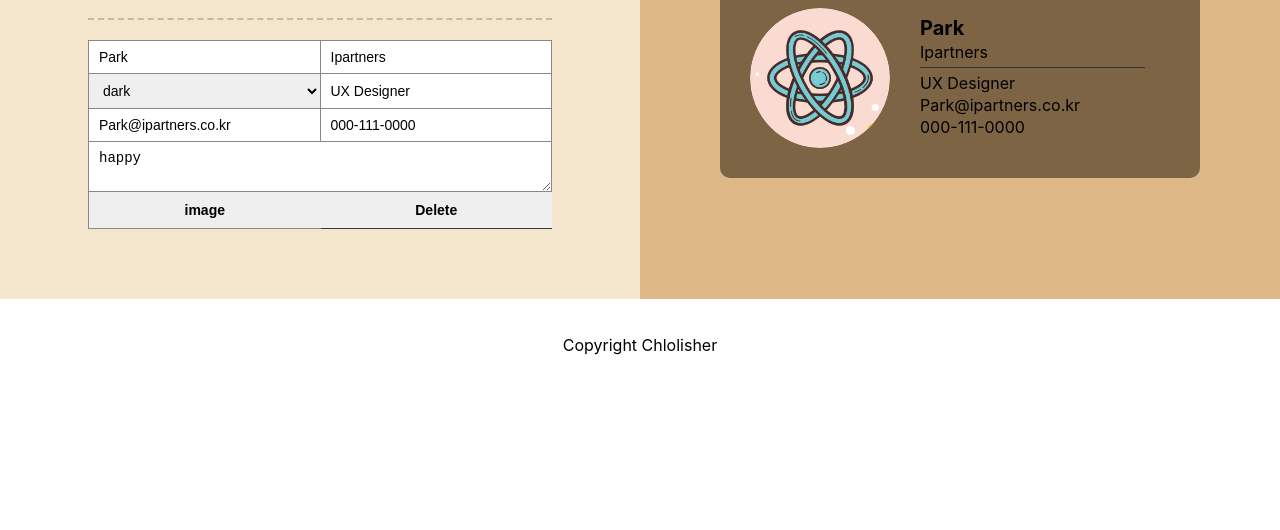
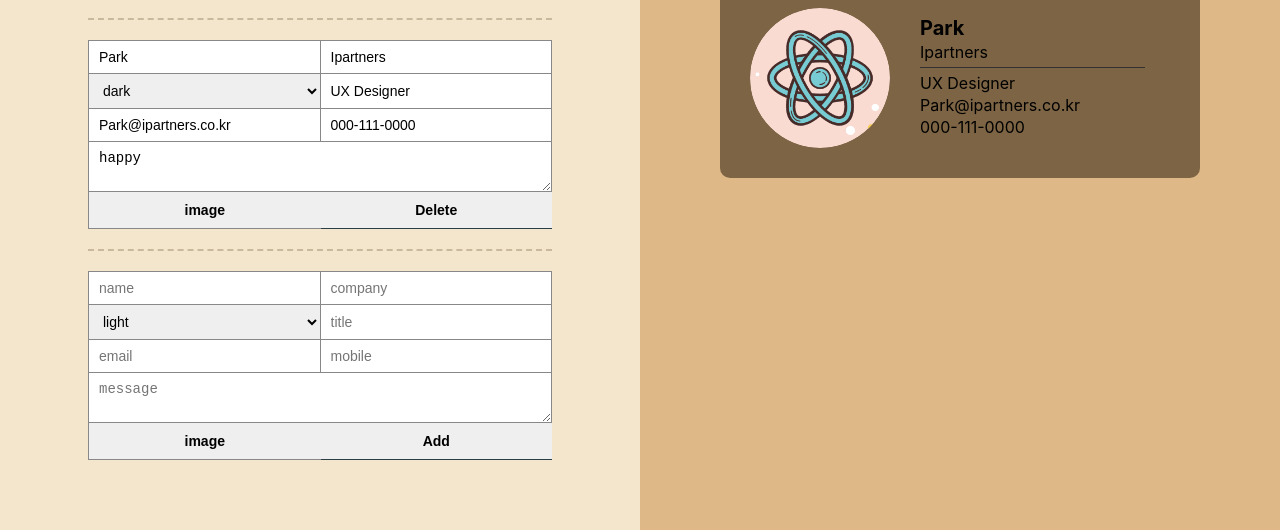
Before and after one commit to gem91/react-business-card, a React (Create React App) app: page /maker in a window 1280 px wide. Shown: the part 628-1158 px from the top of the page. Before the commit the page ends 1019 px from the top, so only its background shows below. Built offline with nearby package versions, Linux system fonts and the light colour scheme; no server answers; sample sign-in values are in the browser's storage.

Commit message:
card 추가하는 기능 적용

```diff
--- /dev/null
+++ b/src/components/card_add_form/card_add_form.jsx
@@ -0,0 +1,62 @@
+import {React, useRef} from 'react';
+import styles from './card_add_form.module.css'
+import Button from '../button/button';
+import ImgInput from '../img_input/img_input';
+
+const CardAddForm = ({onAdd}) => {
+    const formRef = useRef(); //초기화
+    const nameRef = useRef();
+    const companyRef = useRef();
+    const themeRef = useRef();
+    const titleRef = useRef();
+    const emailRef = useRef();
+    const mobileRef = useRef();
+    const messageRef = useRef();
+
+
+    const onSubmit = (event) => {
+        event.preventDefault();
+        const card = {
+            id: Date.now(),
+            name : nameRef.current.value || '',
+            company : companyRef.current.value || '',
+            theme : themeRef.current.value,
+            title : titleRef.current.value || '',
+            email : emailRef.current.value || '',
+            mobile : mobileRef.current.value || '',
+            message : messageRef.current.value || '',
+            fileName: '',
+            fileURL: ''
+        }
+        formRef.current.reset();
+        onAdd(card);
+    }
+
+    const onInputImg = () => {
+        console.log('img');
+    }
+    return (
+
+        <form ref={formRef} className={styles.form}>
+            <div className={styles.formFrame}>
+                <input ref={nameRef} className={styles.input} type="text" name="name" placeholder='name' />
+                <input ref={companyRef} className={styles.input} type="text" name="company" placeholder='company' />
+                <select ref={themeRef} className={styles.select} name="theme" placeholder='theme' >
+                    <option placeholder='light'>light</option>
+                    <option placeholder='dark'>dark</option>
+                    <option placeholder='colorful'>colorful</option>
+                </select>
+                <input ref={titleRef} className={styles.input} type="text" name="title" placeholder='title' />
+                <input ref={emailRef} className={styles.input} type="text" name="email" placeholder='email' />
+                <input ref={mobileRef} className={styles.input} type="text" name="mobile" placeholder='mobile' />
+                <textarea ref={messageRef} className={styles.textarea} name="message" placeholder='message'></textarea>
+                <div className={styles.fileInput}>
+                    <ImgInput className={styles.inputImg} onClick={onInputImg} />
+                    <Button className={styles.button} name='Add' onClick={onSubmit}></Button>
+                </div>
+            </div>
+        </form>
+    )
+};
+
+export default CardAddForm;
--- /dev/null
+++ b/src/components/card_add_form/card_add_form.module.css
@@ -0,0 +1,12 @@
+@value makerWhite, makerGreen from '../../common/colors.css';
+
+.form{margin: 0 auto 20px;padding-bottom: 20px; width: 80%; border-bottom: 2px dashed #c8b99d;}
+.form:last-child{border-bottom: none;}
+.formFrame{display: flex; flex-wrap: wrap; border-left: 1px solid #888; border-top: 1px solid #888; box-sizing: border-box;}
+
+.input, .textarea, .select{padding: 8px 10px; font-size: 14px; border: 0; border-bottom: 1px solid #888; border-right: 1px solid #888; background-color: makerWhite;}
+.input:focus, .textarea:focus, .select:focus, .button:focus, .inputImg:focus{outline: 0;}
+.input, .select{flex: 1 1 30%;}
+.textarea{width: 100%; height: 50px;}
+
+.fileInput{display: flex; padding: 0; width: 100%;}
--- a/src/components/edit/edit.jsx
+++ b/src/components/edit/edit.jsx
@@ -1,15 +1,16 @@
 import React from 'react';
-import Card from '../card/card';
+import CardAddForm from '../card_add_form/card_add_form';
 import CardEditForm from '../card_edit_form/card_edit_form';
 import styles from './edit.module.css'
 
-const Edit = ({cards}) => {
+const Edit = ({cards, addCard}) => {
     return(
        <div className={styles.edit}>
         <h2 className={styles.title}>Card Maker</h2>
         { cards.map( card =>
-            <CardEditForm card={card} />)
+            <CardEditForm key={card.id} card={card} />)
         }
+        <CardAddForm onAdd={addCard} />
        </div>
     )
 };
--- a/src/components/maker/maker.jsx
+++ b/src/components/maker/maker.jsx
@@ -46,6 +46,7 @@ const Maker = ({authService}) => {
             message: 'happy'
         },
     ]);
+
     const navigator = useNavigate();
 
     const onLogout = () => {
@@ -58,11 +59,16 @@ const Maker = ({authService}) => {
             }
         });
     });
+
+    const addCard = (card) => {
+        const updated = [...cards, card];
+        setCards(updated);
+    }
     return(
       <section className={styles.maker}>
           <Header onLogout={onLogout}></Header>
           <div className={styles.container}>
-          <Edit cards={cards}></Edit>
+          <Edit cards={cards} addCard={addCard}></Edit>
           <Preview cards={cards}></Preview>
           </div>
           <Footer></Footer>
--- a/src/components/preview/preview.jsx
+++ b/src/components/preview/preview.jsx
@@ -7,7 +7,7 @@ const Preview = ({cards}) => (
             <h2 className={styles.title}>Card Preview</h2>
             <ul className={styles.cards}>
                 {cards.map( card =>
-                    <Card card={card} />)
+                    <Card key={card.id} card={card} />)
                 }
             </ul>
         </div>
```
